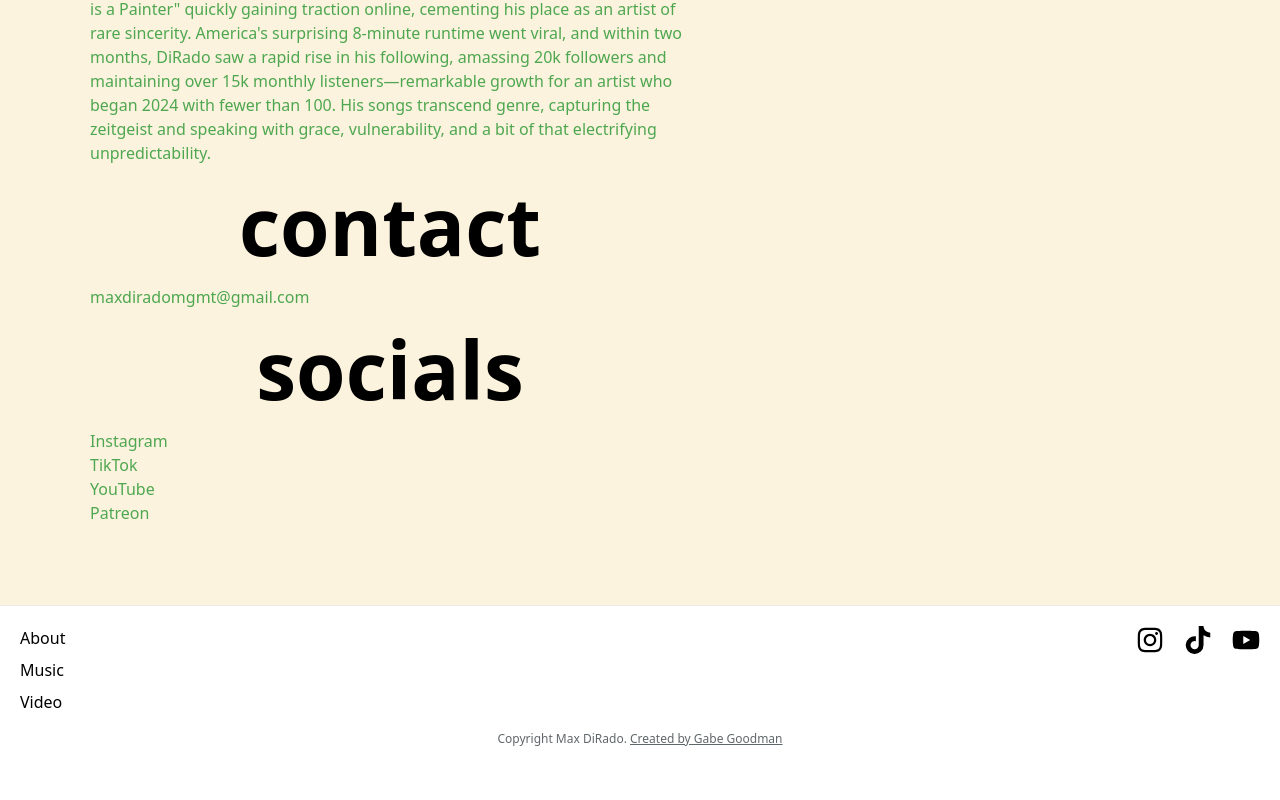
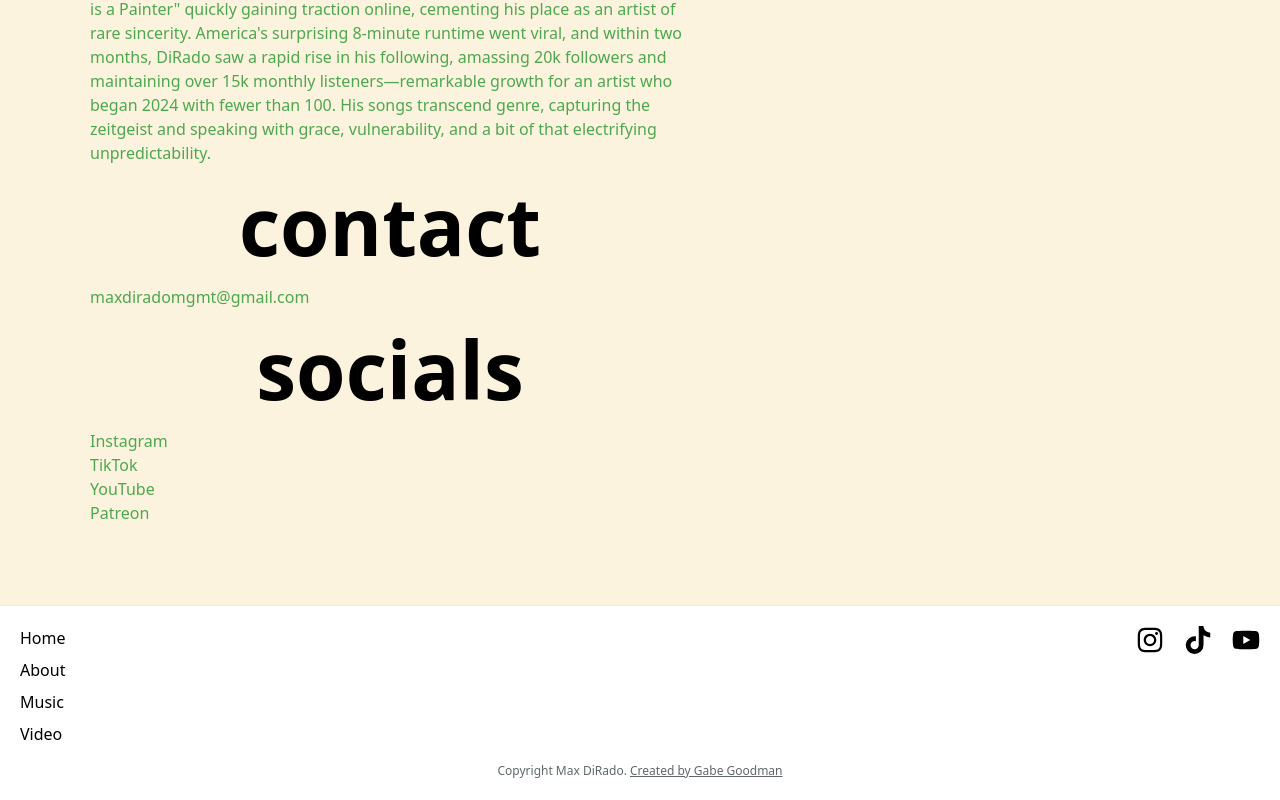
Before and after one commit to Gabe-Goodman/maxdirado, a Next.js app: page /about in a window 1280 px wide. Shown: the part 627-1427 px from the top of the page. Before the commit the page ends 1395 px from the top, so only its background shows below. Built offline with nearby package versions, Linux system fonts and the light colour scheme.

Commit message:
Home link, album image optimization

```diff
--- a/src/app/components/Album.tsx
+++ b/src/app/components/Album.tsx
@@ -30,7 +30,7 @@
 					alt={alt}
 					width={300}
 					height={300}
-					sizes="100vw"
+					sizes="(max-width: 768px) 100vw, 700px"
 					style={{
 						width: "100%",
 						height: "auto",
--- a/src/app/components/Footer.tsx
+++ b/src/app/components/Footer.tsx
@@ -34,6 +34,9 @@
 			<div className="footer-content-right">
 				<div className="footer-links">
 					<ul>
+						<li>
+							<Link href="/">Home</Link>
+						</li>
 						<li>
 							<Link href="/about">About</Link>
 						</li>
```
